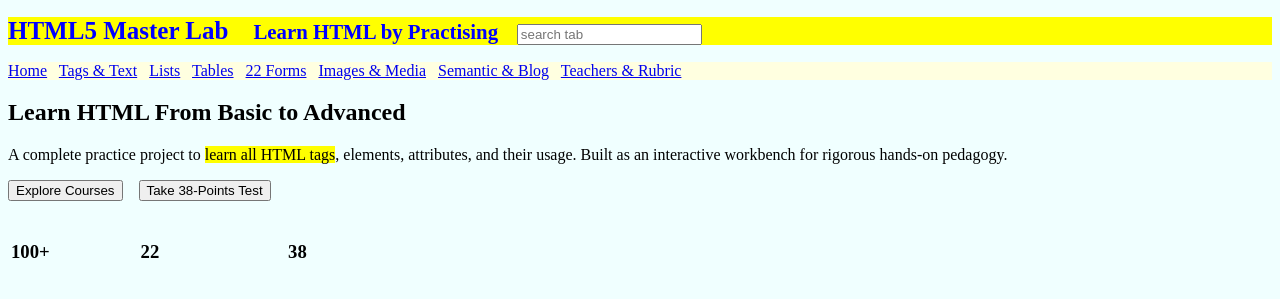
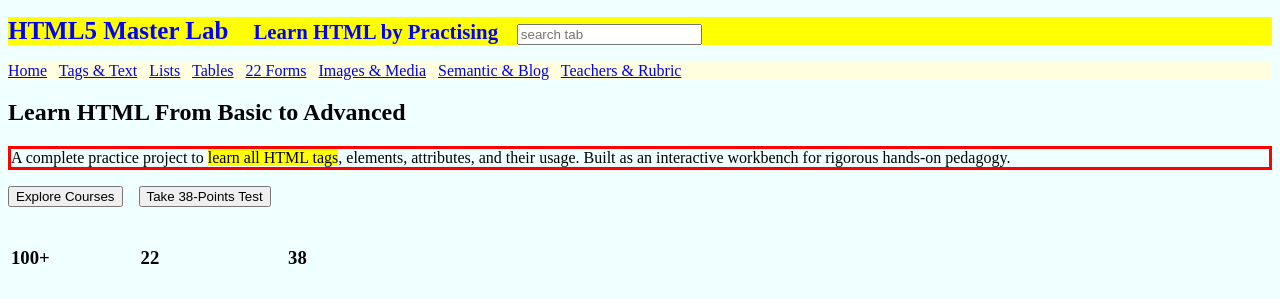
Before and after one commit to dipshikhapatel500/task.html, a plain HTML site: page index.html in a window 1280 px wide. Shown: the top 299 px of the page. Drawn offline with Linux system fonts and the light colour scheme.

```diff
--- a/index.html
+++ b/index.html
@@ -26,7 +26,7 @@
     <section>
         <div>
             <h1> Learn HTML From Basic to Advanced</h1>
-            <p> A complete practice project to <span style="background-color:yellow;">learn all HTML tags</span>, elements, attributes, and their usage. Built as an interactive workbench for rigorous hands-on pedagogy.</p>
+            <p style="border-width:3px;border-style:solid;border-color:red;"> A complete practice project to <span style="background-color:yellow;">learn all HTML tags</span>, elements, attributes, and their usage. Built as an interactive workbench for rigorous hands-on pedagogy.</p>
             <input type="button" value="Explore Courses"> &nbsp;&nbsp;
             <input type="button" value="Take 38-Points Test"> <br><br>
             <table>
```
